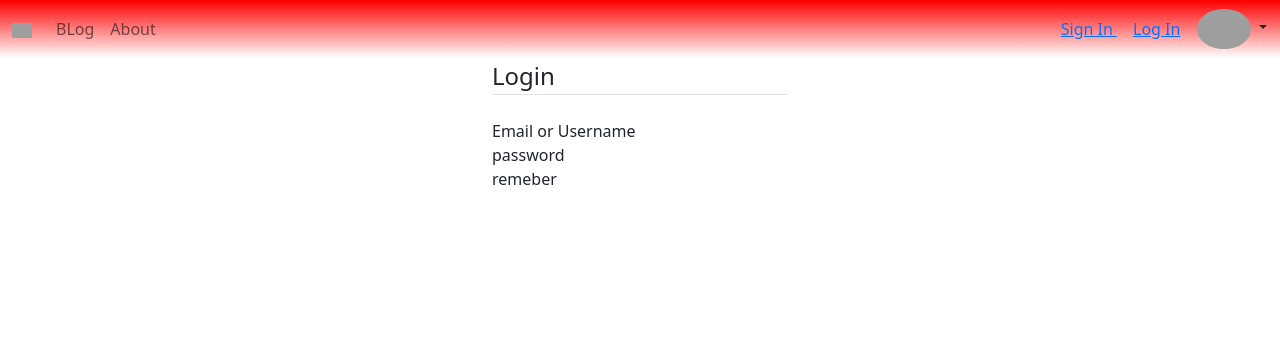
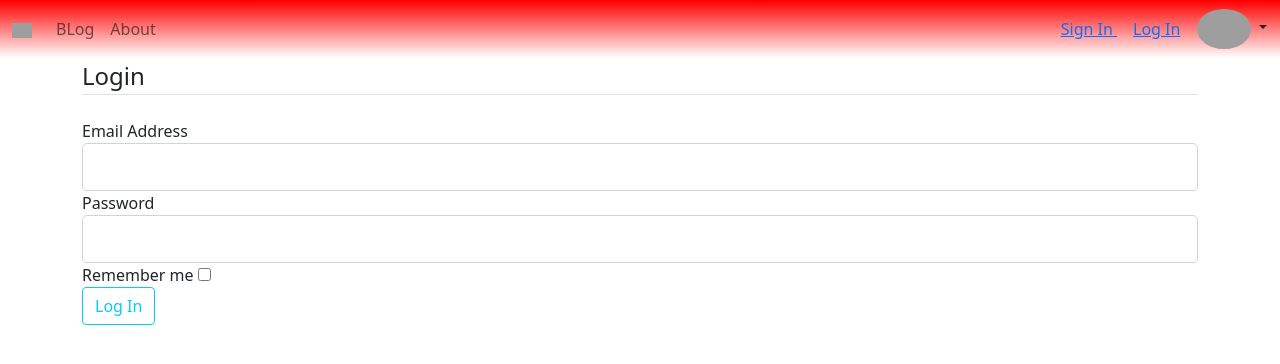
Before and after one commit to SurajRaika/FlaskBlog, a Flask app: page /login in a window 1280 px wide. Shown: the top 364 px of the page. Run offline with Flask 2, Linux system fonts and the light colour scheme; grey boxes are pictures that could not be loaded.

Commit message:
Form_Validation
I completed the till form validation ,
next I will arrange them in a good manner

```diff
--- a/form.py
+++ b/form.py
@@ -6,15 +6,14 @@ from wtforms.validators import DataRequired , Length , Email , EqualTo
 
 class RegistrationForm(FlaskForm):
     username=StringField('Username',validators=[DataRequired(),Length(min=5,max=20)])
-    email=EmailField('Email Address',validators=[DataRequired(),Length(min=4,max=20) ,Email()])
+    email=EmailField('Email Address',validators=[DataRequired(),Length(min=4) ,Email()])
     password=PasswordField('Password',validators=[DataRequired(),Length(min=4)])
     confirm_password=PasswordField('Password',validators=[DataRequired(),Length(min=4) ,EqualTo('password') ])
-    submit = SubmitField('Sign up')
+    submit = SubmitField('Sign Up')
 
 
 class LoginForm(FlaskForm):
-    username=StringField('Username',validators=[DataRequired(),Length(min=5,max=20)])
-    email=EmailField('Email Address',validators=[DataRequired(),Length(min=4,max=20) ,Email()])
+    email=EmailField('Email Address',validators=[DataRequired(),Length(min=4) ,Email()])
     password=PasswordField('Password',validators=[DataRequired(),Length(min=4)])
     remember = BooleanField('Remember me')
-    submit = SubmitField('Login Form')
+    submit = SubmitField('Log In')
--- a/run.py
+++ b/run.py
@@ -1,7 +1,10 @@
-from flask import Flask , render_template ,flash
-from form import RegistrationForm
+from flask import Flask , render_template , url_for ,flash , redirect
+from form import RegistrationForm , LoginForm
+
+
+
 app=Flask(__name__)
-app.config['SECRET_KEY'] = '1677626b7f3074acc0f04c9fdf62145a'
+app.config['SECRET_KEY'] = '1677626b7f3074acc0f04c9fdf6s145a'
 data = [{'author':'Suraj','title':'Not What you think in machine learning','content':'As we know guys that today everyyyyyyyy one is waitingggggg for some ......','date_posted':'April 20 2020'},{'author':'Ravi','title':'Running a love stry ','content':'so story begin with ','date_posted':'march 20 2020'}]
 
 @app.route("/")
@@ -13,19 +16,25 @@ def home():
 def about():
     return render_template("about.html")
 
-@app.route("/login")
+@app.route("/login", methods=['GET', 'POST'])
 def login():
-    return render_template("login.html" )
+    form = LoginForm()
+    if form.validate_on_submit():
+        if form.email.data == 'admin@blog.com' and form.password.data == 'password':
+            flash('You have been logged in!', 'success')
+            return redirect(url_for('home'))
+        else:
+            flash('Login Unsuccessful. Please check username and password', 'danger')
+    return render_template('login.html', title='Login', form=form)
 
-@app.route("/registration",methods=['POST',"GET"])
+
+@app.route("/registration", methods=['GET','POST'])
 def registration():
     form=RegistrationForm()
-    if form.email.data == 'suajraika5sr@gmail.com' and form.password.data == "suajraika5sr@gmail.com":
-            flash(f' Logged In ','success')
-            return redirect(url_for("home"))
-    else :
-            flash(f'Wrong Password or email ','danger')
-    return render_template("registration.html",form = form )
+    if form.validate_on_submit():
+        flash(f'Account created for {form.username.data}!', 'success')
+        return redirect(url_for('home'))
+    return render_template('registration.html', title='Register', form=form)
 
 if __name__=="__main__":
     app.run(debug=True)
--- a/templates/login.html
+++ b/templates/login.html
@@ -1,19 +1,51 @@
 {% extends 'layout.html' %}
 {% block content %}
-<div class="container  w-25">
+<div class="container ">
+    <form method="POST" action="">
         <fieldset class="form-group  ">
             <legend class="border-bottom mb-4">Login</legend>
             <div class="form-group">
-        Email or Username
+                {{form.email.label(class="form-control-lable")}}
+                {% if form.email.error %}
+
+                {{form.email(class="form-control-lable form-control-lg is-invalid ")}}
+
+                {% for error in form.email.error %}
+                <div class="invalid-feedback">
+                    <span> error is {{ error}}</span>
+                </div> -->
+                {% endfor %} -->
+                {% else %}
+                {{form.email(class=" form-control form-control-lg")}}
+                {% endif %}
             </div>
+
             <div class="form-group">
-            password
+                {{form.password.label(class="form-control-lable")}}
+                {% if form.password.error %}
+
+                {{form.password(class="form-control-lable form-control-lg is-invalid ")}}
+
+                {% for error in form.password.error %}
+                <div class="invalid-feedback">
+                    <span> error is {{ error}}</span>
+                </div> -->
+                {% endfor %} -->
+                {% else %}
+                {{form.password(class=" form-control form-control-lg")}}
+                {% endif %}
             </div>
+
             <div class="form-group">
-            remeber
+                {{ form.remember.label(class="form-check-label") }}
+                {{ form.remember}}
             </div>
 
         </fieldset>
+        <div class="form-group">
+            {{form.submit(class="btn btn-outline-info")}}
+        </div>
+    </form>
 </div>
 
 
```
Also changed, not shown: templates/registration.html (+21 -18 lines). Lines whose indentation alone changed are shown as unchanged.
